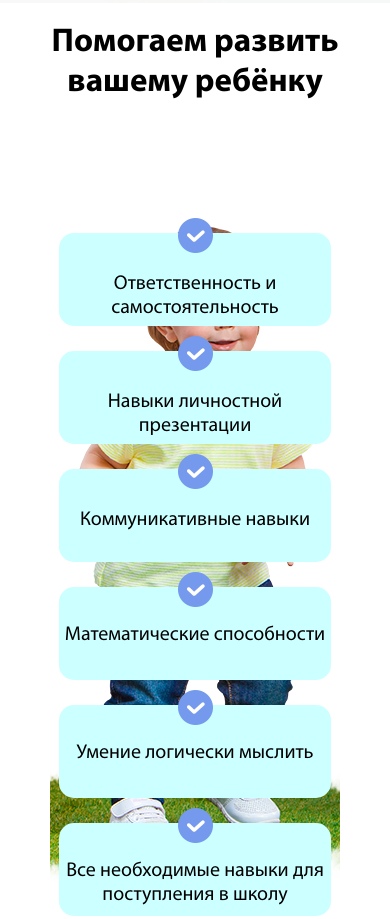
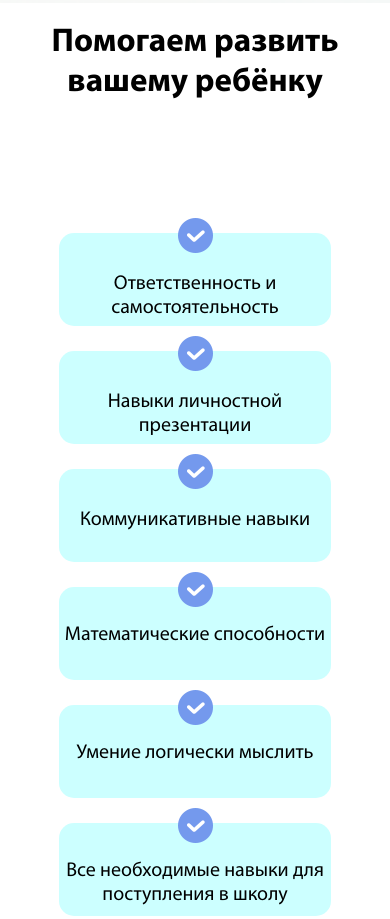
Before and after one commit to BelVarta/Sadik, a plain HTML site: page index.html in a window 390 px wide. Shown: the part 2418-3337 px from the top of the page. Drawn offline with nearby package versions, Linux system fonts and the light colour scheme.

Commit message:
Update style.css

```diff
--- a/style.css
+++ b/style.css
@@ -248,7 +248,7 @@
   -webkit-box-pack: justify;
       -ms-flex-pack: justify;
           justify-content: space-between;
-  background: url(img/happychild.png) no-repeat;
+  background: transparent;
   background-position: center;
 }
 
@@ -775,7 +775,7 @@ body.active{
     -webkit-box-pack: justify;
     -ms-flex-pack: justify;
     justify-content: space-between;
-    background: url(img/happychild.png) no-repeat;
+    background:transparent;
     background-position: center;
     flex-direction: column;
     justify-content: center;
```
